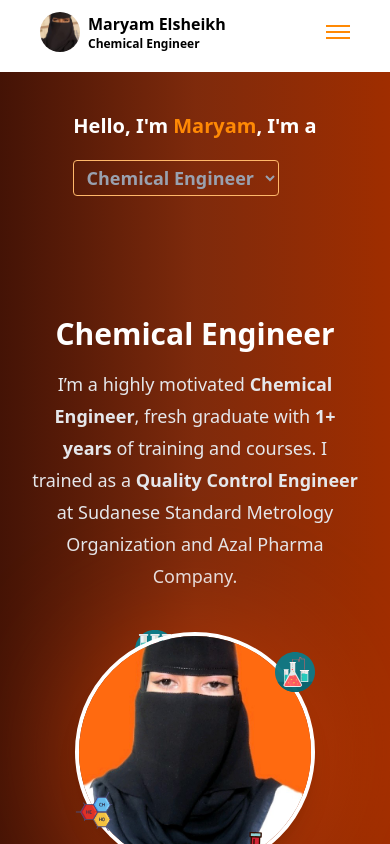
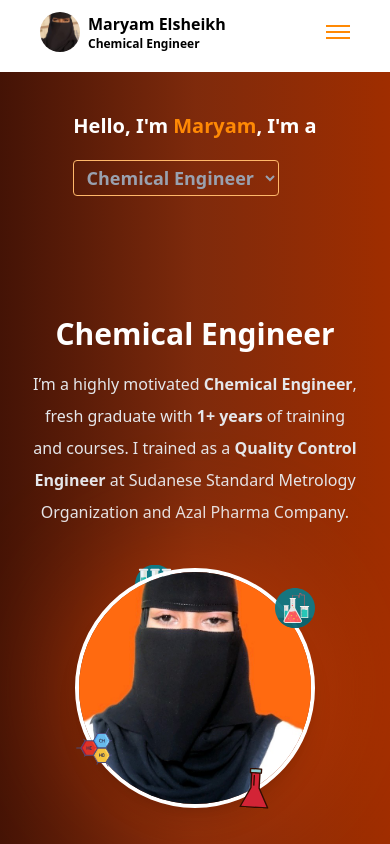
Before and after one commit to ali007-depug/Maryam-Elsheikh, a React (Vite) app: page /#/ in a window 390 px wide. Shown: the top 844 px of the page. Built offline with nearby package versions, Linux system fonts and the light colour scheme.

Commit message:
fix font size

```diff
--- a/src/components/Hero/ContentWriter.tsx
+++ b/src/components/Hero/ContentWriter.tsx
@@ -22,8 +22,8 @@ function Hero() {
 function Text() {
   return (
     <div className="w-full md:w-1/2 text-center">
-      <h2 className="text-2xl sm:text-3xl md:text-4xl font-bold text-white mb-4">
-        Content Writer
+      <h2 className="text-3xl md:text-4xl font-bold text-white mb-4">
+      Content Writer
       </h2>
       <p className="text-gray-200 leading-relaxed sm:leading-8 text-base sm:text-lg">
         Former <span className="font-semibold">Content Writer</span> at TEDX
--- a/src/components/Hero/Engineer.tsx
+++ b/src/components/Hero/Engineer.tsx
@@ -26,7 +26,7 @@ function Text() {
       <h2 className="text-3xl md:text-4xl font-bold text-white mb-4">
         Chemical Engineer
       </h2>
-      <p className="text-gray-200 leading-8 text-lg">
+      <p className="text-gray-200 leading-8 text-base sm:text-lg">
         I’m a highly motivated{" "}
         <span className="font-semibold">Chemical Engineer</span>, fresh graduate
         with <span className="font-semibold">1+ years</span> of training and
```
Also changed, not shown: 4 other files (tests, documents, lock files or other folders).
